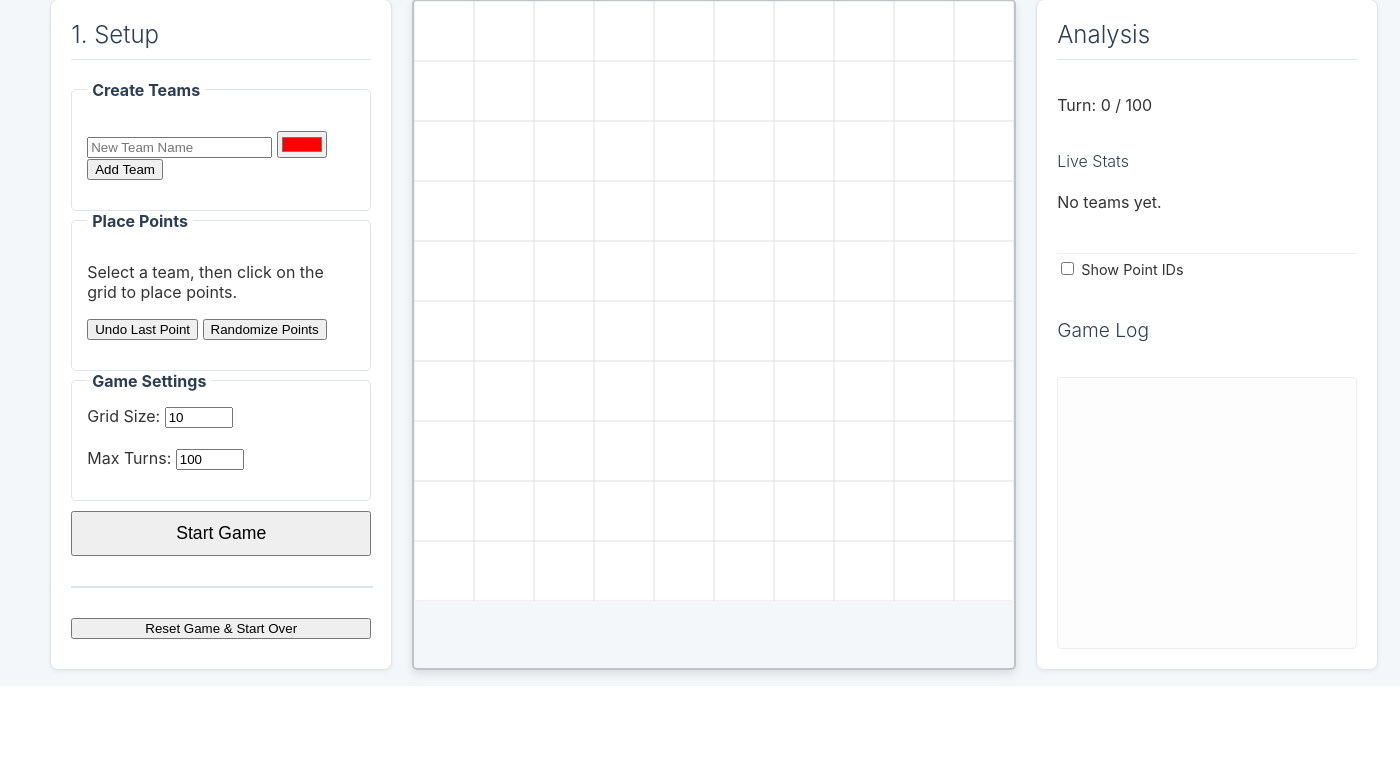
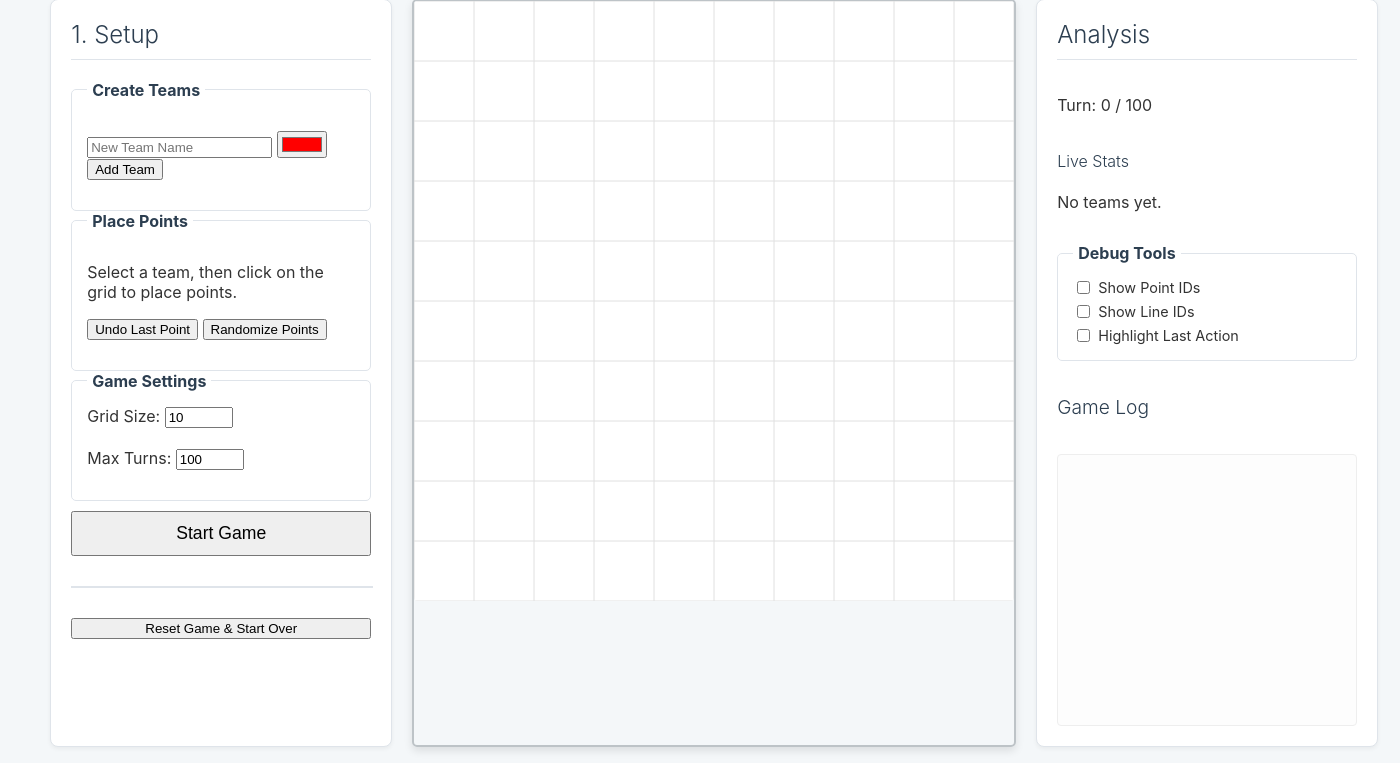
Before and after one commit to tmt1611/geom, a Flask app: page / in a window 1400 px wide. Shown: the part 129-892 px from the top of the page. Before the commit the page ends 809 px from the top, so only its background shows below. Run offline with Flask 3, Linux system fonts and the light colour scheme; data that the repository does not hold is empty.

Commit message:
AI: Analyze codebase. Implement these features. Keep it clean. Respect the basic requirements in design.md. Log what you did in LAST_ITERATION.md 1. improve code base while respecting the basic requirements in design.md 2. improve frontend, improve ui, improve debug support 3. improve backend 4. improve one aspect of the app

```diff
--- a/static/css/style.css
+++ b/static/css/style.css
@@ -27,6 +27,7 @@ h3 { font-size: 1.2em; }
 }
 
 .grid-container {
+    position: relative; /* For positioning status bar */
     border: 2px solid #bdc3c7;
     box-shadow: 0 4px 8px rgba(0,0,0,0.1);
     border-radius: 5px;
@@ -36,6 +37,22 @@ h3 { font-size: 1.2em; }
     background-color: white;
     display: block; /* remove extra space below canvas */
     border-radius: 4px;
+}
+
+#status-bar {
+    position: absolute;
+    bottom: 5px;
+    left: 5px;
+    right: 5px;
+    background-color: rgba(0, 0, 0, 0.6);
+    color: white;
+    padding: 8px 12px;
+    border-radius: 4px;
+    font-size: 0.9em;
+    text-align: center;
+    opacity: 0; /* Initially hidden */
+    transition: opacity 0.5s;
+    pointer-events: none; /* Don't intercept clicks */
 }
 
 .controls, .interpretation-panel {
@@ -149,3 +166,17 @@ legend {
 #final-interpretation tr:nth-child(even) {
     background-color: #f9f9f9;
 }
+
+.debug-options {
+    display: flex;
+    flex-direction: column;
+    gap: 5px;
+    font-size: 0.9em;
+}
+
+.debug-options label {
+    cursor: pointer;
+    display: flex;
+    align-items: center;
+    gap: 5px;
+}
--- a/static/js/main.js
+++ b/static/js/main.js
@@ -9,9 +9,18 @@ document.addEventListener('DOMContentLoaded', () => {
     let initialPoints = []; // Still a list for setup phase
     let selectedTeamId = null;
     let autoPlayInterval = null;
-    let isDebugMode = false;
+    let debugOptions = {
+        showPointIds: false,
+        showLineIds: false,
+        highlightLastAction: false
+    };
     let currentGameState = {}; // Cache the latest game state
     let visualEffects = []; // For temporary animations
+    let lastActionHighlights = {
+        points: new Set(),
+        lines: new Set(),
+        clearTimeout: null
+    };
 
     // UI Elements
     const teamsList = document.getElementById('teams-list');
@@ -29,7 +38,12 @@ document.addEventListener('DOMContentLoaded', () => {
     const statsDiv = document.getElementById('stats');
     const logDiv = document.getElementById('log');
     const turnCounter = document.getElementById('turn-counter');
-    const debugToggle = document.getElementById('debug-mode-toggle');
+    const statusBar = document.getElementById('status-bar');
+
+    // Debug Toggles
+    const debugPointIdsToggle = document.getElementById('debug-point-ids');
+    const debugLineIdsToggle = document.getElementById('debug-line-ids');
+    const debugLastActionToggle = document.getElementById('debug-last-action');
 
     // --- Core Functions ---
 
@@ -53,18 +67,30 @@ document.addEventListener('DOMContentLoaded', () => {
         Object.values(pointsDict).forEach(p => {
             const team = teams[p.teamId];
             if (team) {
+                const cx = (p.x + 0.5) * cellSize;
+                const cy = (p.y + 0.5) * cellSize;
+                const radius = 5;
+
+                // Highlight effect
+                if (debugOptions.highlightLastAction && lastActionHighlights.points.has(p.id)) {
+                    ctx.fillStyle = 'rgba(255, 255, 0, 0.8)';
+                    ctx.beginPath();
+                    ctx.arc(cx, cy, radius + 4, 0, 2 * Math.PI);
+                    ctx.fill();
+                }
+
                 ctx.fillStyle = team.color;
                 ctx.beginPath();
-                ctx.arc((p.x + 0.5) * cellSize, (p.y + 0.5) * cellSize, 5, 0, 2 * Math.PI);
+                ctx.arc(cx, cy, radius, 0, 2 * Math.PI);
                 ctx.fill();
 
-                if (isDebugMode) {
+                if (debugOptions.showPointIds) {
                     ctx.fillStyle = '#000';
                     ctx.font = '10px Arial';
                     ctx.textAlign = 'center';
                     ctx.textBaseline = 'bottom';
                     // Display the point's unique ID
-                    ctx.fillText(p.id, (p.x + 0.5) * cellSize, (p.y + 0.5) * cellSize - 7);
+                    ctx.fillText(p.id, cx, cy - (radius + 2));
                 }
             }
         });
@@ -78,13 +104,28 @@ document.addEventListener('DOMContentLoaded', () => {
                 const p1 = pointsDict[line.p1_id];
                 const p2 = pointsDict[line.p2_id];
                 if (p1 && p2) {
+                    const x1 = (p1.x + 0.5) * cellSize;
+                    const y1 = (p1.y + 0.5) * cellSize;
+                    const x2 = (p2.x + 0.5) * cellSize;
+                    const y2 = (p2.y + 0.5) * cellSize;
+
+                    // Highlight effect
+                    if (debugOptions.highlightLastAction && lastActionHighlights.lines.has(line.id)) {
+                        ctx.strokeStyle = 'rgba(255, 255, 0, 0.8)'; // Yellow halo
+                        ctx.lineWidth = 8;
+                        ctx.beginPath();
+                        ctx.moveTo(x1, y1);
+                        ctx.lineTo(x2, y2);
+                        ctx.stroke();
+                    }
+
                     // Draw shield effect first (underneath the main line)
                     if (line.is_shielded) {
                         ctx.strokeStyle = 'rgba(173, 216, 230, 0.9)'; // Light blue halo
                         ctx.lineWidth = 6;
                         ctx.beginPath();
-                        ctx.moveTo((p1.x + 0.5) * cellSize, (p1.y + 0.5) * cellSize);
-                        ctx.lineTo((p2.x + 0.5) * cellSize, (p2.y + 0.5) * cellSize);
+                        ctx.moveTo(x1, y1);
+                        ctx.lineTo(x2, y2);
                         ctx.stroke();
                     }
 
@@ -92,9 +133,24 @@ document.addEventListener('DOMContentLoaded', () => {
                     ctx.strokeStyle = team.color;
                     ctx.lineWidth = 2;
                     ctx.beginPath();
-                    ctx.moveTo((p1.x + 0.5) * cellSize, (p1.y + 0.5) * cellSize);
-                    ctx.lineTo((p2.x + 0.5) * cellSize, (p2.y + 0.5) * cellSize);
+                    ctx.moveTo(x1, y1);
+                    ctx.lineTo(x2, y2);
                     ctx.stroke();
+
+                    // Draw Line ID
+                    if (debugOptions.showLineIds && line.id) {
+                        ctx.save();
+                        ctx.translate((x1 + x2) / 2, (y1 + y2) / 2);
+                        ctx.fillStyle = '#000';
+                        ctx.font = '9px Arial';
+                        ctx.textAlign = 'center';
+                        ctx.textBaseline = 'middle';
+                        ctx.fillStyle = 'rgba(255, 255, 255, 0.7)';
+                        ctx.fillRect(-15, -7, 30, 14);
+                        ctx.fillStyle = '#000';
+                        ctx.fillText(line.id, 0, 0);
+                        ctx.restore();
+                    }
                 }
             }
         });
@@ -151,6 +207,17 @@ document.addEventListener('DOMContentLoaded', () => {
                     ctx.lineWidth = 5;
                     ctx.stroke();
                 }
+            } else if (effect.type === 'attack_ray') {
+                const x1 = (effect.p1.x + 0.5) * cellSize;
+                const y1 = (effect.p1.y + 0.5) * cellSize;
+                const x2 = (effect.p2.x + 0.5) * cellSize;
+                const y2 = (effect.p2.y + 0.5) * cellSize;
+                ctx.beginPath();
+                ctx.moveTo(x1, y1);
+                ctx.lineTo(x2, y2);
+                ctx.strokeStyle = `rgba(255, 0, 0, ${1 - progress})`; // Red, fading out
+                ctx.lineWidth = 3;
+                ctx.stroke();
             }
 
             return true; // Keep active effects
@@ -183,7 +250,13 @@ document.addEventListener('DOMContentLoaded', () => {
         const details = gameState.last_action_details;
         if (!details || !details.type) return;
 
+        // Clear previous highlights
+        clearTimeout(lastActionHighlights.clearTimeout);
+        lastActionHighlights.points.clear();
+        lastActionHighlights.lines.clear();
+
         if (details.type === 'nova_burst' && details.sacrificed_point) {
+            lastActionHighlights.points.add(details.sacrificed_point.id);
             visualEffects.push({
                 type: 'nova_burst',
                 x: details.sacrificed_point.x,
@@ -194,6 +267,9 @@ document.addEventListener('DOMContentLoaded', () => {
             });
         }
         if (details.type === 'add_line' && details.line) {
+            lastActionHighlights.lines.add(details.line.id);
+            lastActionHighlights.points.add(details.line.p1_id);
+            lastActionHighlights.points.add(details.line.p2_id);
             visualEffects.push({
                 type: 'new_line',
                 line: details.line,
@@ -201,6 +277,33 @@ document.addEventListener('DOMContentLoaded', () => {
                 duration: 500 // ms
             });
         }
+        if (details.type === 'attack_line' && details.attack_ray) {
+            lastActionHighlights.lines.add(details.attacker_line.id);
+            // Highlight the line that *was* destroyed, even though it's gone from state
+            // We can't do this easily as it's already removed. Highlighting the attacker is enough.
+            visualEffects.push({
+                type: 'attack_ray',
+                p1: details.attack_ray.p1,
+                p2: details.attack_ray.p2,
+                startTime: Date.now(),
+                duration: 600 // ms
+            });
+        }
+        if (details.type === 'extend_line' && details.new_point) {
+            lastActionHighlights.points.add(details.new_point.id);
+        }
+        if (details.type === 'shield_line' && details.shielded_line) {
+            lastActionHighlights.lines.add(details.shielded_line.id);
+        }
+        if (details.type === 'claim_territory' && details.territory) {
+            details.territory.point_ids.forEach(pid => lastActionHighlights.points.add(pid));
+        }
+
+        // Set a timer to clear the highlights
+        lastActionHighlights.clearTimeout = setTimeout(() => {
+            lastActionHighlights.points.clear();
+            lastActionHighlights.lines.clear();
+        }, 2000); // Highlight for 2 seconds
     }
 
     function updateStateAndRender(gameState) {
@@ -273,6 +376,8 @@ document.addEventListener('DOMContentLoaded', () => {
     function updateLog(log, teams) {
         logDiv.innerHTML = ''; // Clear previous logs
         if (!log) return;
+
+        let lastMessage = 'Game log is empty.';
         log.forEach(entry => {
             const logEntryDiv = document.createElement('div');
             logEntryDiv.className = 'log-entry';
@@ -281,8 +386,17 @@ document.addEventListener('DOMContentLoaded', () => {
                 logEntryDiv.style.borderLeftColor = teams[entry.teamId].color;
             }
             logDiv.appendChild(logEntryDiv);
+            lastMessage = entry.message;
         });
         logDiv.scrollTop = logDiv.scrollHeight;
+
+        // Update status bar
+        if (currentGameState.is_running && !currentGameState.is_finished) {
+            statusBar.textContent = lastMessage;
+            statusBar.style.opacity = '1';
+        } else {
+            statusBar.style.opacity = '0';
+        }
     }
 
     function updateInterpretationPanel(gameState) {
@@ -372,9 +486,14 @@ document.addEventListener('DOMContentLoaded', () => {
 
     // --- Event Handlers & API Calls ---
 
-    debugToggle.addEventListener('click', () => {
-        isDebugMode = debugToggle.checked;
-        // The animation loop will pick up the change, no need to force render
+    debugPointIdsToggle.addEventListener('click', () => {
+        debugOptions.showPointIds = debugPointIdsToggle.checked;
+    });
+    debugLineIdsToggle.addEventListener('click', () => {
+        debugOptions.showLineIds = debugLineIdsToggle.checked;
+    });
+    debugLastActionToggle.addEventListener('click', () => {
+        debugOptions.highlightLastAction = debugLastActionToggle.checked;
     });
 
     addTeamBtn.addEventListener('click', () => {
--- a/templates/index.html
+++ b/templates/index.html
@@ -54,16 +54,20 @@
         </div>
         <div class="grid-container">
             <canvas id="grid" width="600" height="600"></canvas>
+            <div id="status-bar">Waiting for game to start...</div>
         </div>
         <div class="interpretation-panel">
             <h2>Analysis</h2>
             <div id="turn-counter">Turn: 0 / 100</div>
             <div id="stats"></div>
-             <div style="padding: 5px 0; border-top: 1px solid #eee; margin-top: 10px;">
-                <label style="cursor: pointer; font-size: 0.9em;">
-                    <input type="checkbox" id="debug-mode-toggle"> Show Point IDs
-                </label>
-            </div>
+            <fieldset>
+                <legend>Debug Tools</legend>
+                <div class="debug-options">
+                    <label><input type="checkbox" id="debug-point-ids"> Show Point IDs</label>
+                    <label><input type="checkbox" id="debug-line-ids"> Show Line IDs</label>
+                    <label><input type="checkbox" id="debug-last-action"> Highlight Last Action</label>
+                </div>
+            </fieldset>
             <div id="final-interpretation" style="display: none;">
                 <h4>Final Analysis</h4>
                 <div id="final-stats-content"></div>
```
Also changed, not shown: LAST_ITERATION.md (+16 -24 lines), game_app/game_logic.py (+8 -1 lines).
